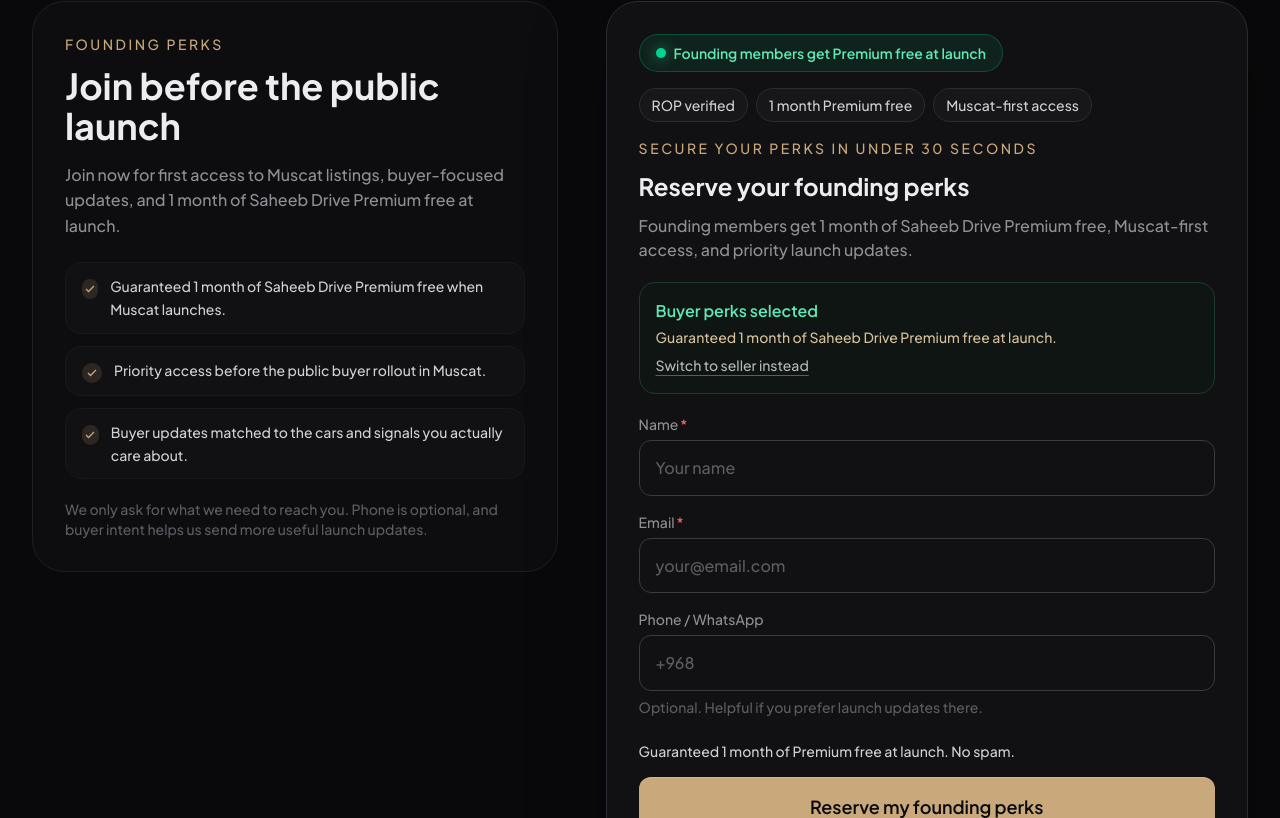
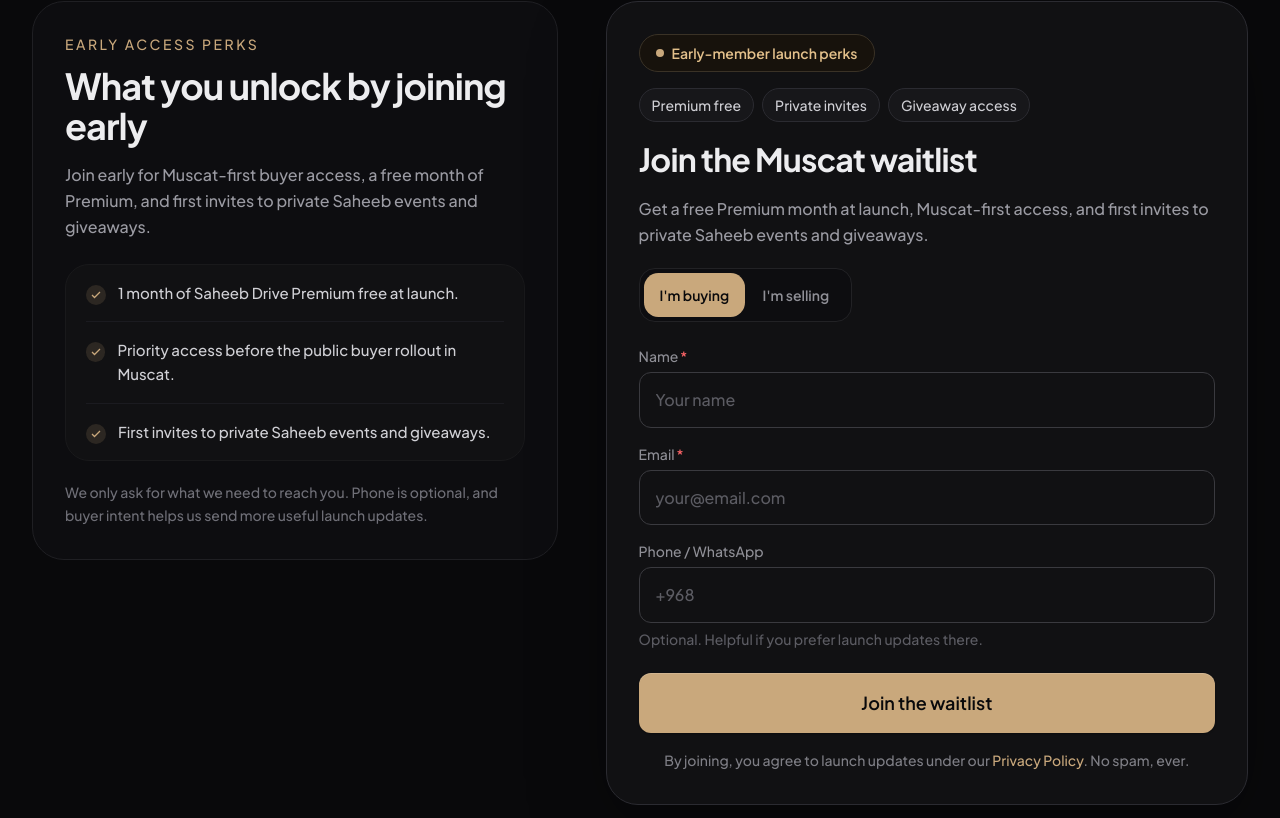
Before and after one commit to matveyco/saheeb-web, a Next.js app: page /en/projects/saheeb-drive in a window 1280 px wide. Shown: the part 1622-2440 px from the top of the page. Built offline with nearby package versions, Linux system fonts and the light colour scheme; no server answers.

Commit message:
Simplify drive waitlist form and unblock Clarity

```diff
--- a/next.config.ts
+++ b/next.config.ts
@@ -9,11 +9,11 @@
   "frame-ancestors 'self'",
   "object-src 'none'",
   "form-action 'self'",
-  "img-src 'self' data: blob: https://www.google-analytics.com https://region1.google-analytics.com https://www.facebook.com https://www.clarity.ms https://c.clarity.ms",
+  "img-src 'self' data: blob: https://www.google-analytics.com https://region1.google-analytics.com https://www.facebook.com https://www.clarity.ms https://scripts.clarity.ms https://c.clarity.ms https://*.clarity.ms",
   "font-src 'self' data:",
   "style-src 'self' 'unsafe-inline'",
-  "script-src 'self' 'unsafe-inline' https://www.googletagmanager.com https://connect.facebook.net https://www.clarity.ms",
-  "connect-src 'self' https://www.google-analytics.com https://region1.google-analytics.com https://www.facebook.com https://connect.facebook.net https://www.clarity.ms https://c.clarity.ms",
+  "script-src 'self' 'unsafe-inline' https://www.googletagmanager.com https://connect.facebook.net https://www.clarity.ms https://scripts.clarity.ms",
+  "connect-src 'self' https://www.google-analytics.com https://region1.google-analytics.com https://www.facebook.com https://connect.facebook.net https://www.clarity.ms https://scripts.clarity.ms https://c.clarity.ms https://*.clarity.ms",
   'upgrade-insecure-requests',
 ].join('; ');
 
--- a/src/components/forms/WaitlistForm.tsx
+++ b/src/components/forms/WaitlistForm.tsx
@@ -86,7 +86,6 @@
   const [isSuccess, setIsSuccess] = useState(false);
   const [submitError, setSubmitError] = useState<string | null>(null);
   const [isCopied, setIsCopied] = useState(false);
-  const [waitlistCount, setWaitlistCount] = useState<number | null>(null);
 
   const sectionRef = useRef<HTMLDivElement>(null);
   const sectionTitleRef = useRef<HTMLHeadingElement>(null);
@@ -96,15 +95,6 @@
 
   const resolvedPageVariant = getResolvedPageVariant(pageVariant);
   const trustPills = (t.raw('trustPills') as string[]) ?? [];
-
-  const formatFoundingMembersCount = useCallback(
-    (count: number) => {
-      const roundedCount = count >= 10 ? Math.floor(count / 10) * 10 : count;
-      const displayCount = roundedCount > 0 ? roundedCount : count;
-      return `${new Intl.NumberFormat(locale).format(displayCount)}+`;
-    },
-    [locale]
-  );
 
   const resolveFieldError = useCallback(
     (
@@ -197,9 +187,9 @@
       if (title) {
         const titleRect = title.getBoundingClientRect();
 
-        if (titleRect.top < 18) {
+        if (titleRect.top < 24) {
           window.scrollBy({
-            top: titleRect.top - 18,
+            top: titleRect.top - 24,
             behavior: 'auto',
           });
         }
@@ -248,7 +238,7 @@
     scrollWaitlistIntoView();
     alignWaitlistViewport();
 
-    [180, 360, 560].forEach((delay) => {
+    [120, 240, 360, 480, 640].forEach((delay) => {
       window.setTimeout(alignWaitlistViewport, delay);
     });
   }, [ensureVisibleFormViewport, scrollWaitlistIntoView]);
@@ -276,35 +266,6 @@
       hasPresetIntent ? 'query_param' : 'direct_view'
     );
   }, [hasPresetIntent, initialIntent, openWaitlist, shouldFocusWaitlist]);
-
-  useEffect(() => {
-    let isActive = true;
-
-    async function loadWaitlistCount() {
-      try {
-        const response = await fetch('/api/waitlist/count', {
-          cache: 'no-store',
-        });
-
-        if (!response.ok) {
-          return;
-        }
-
-        const payload = (await response.json()) as { count?: number };
-        if (!isActive || typeof payload.count !== 'number') {
-          return;
-        }
-
-        setWaitlistCount(payload.count);
-      } catch {}
-    }
-
-    void loadWaitlistCount();
-
-    return () => {
-      isActive = false;
-    };
-  }, []);
 
   useEffect(() => {
     const handleOpenWaitlist = (event: Event) => {
@@ -612,8 +573,6 @@
     }
   };
 
-  const isBuyerIntent = formData.userType === 'buyer';
-
   return (
     <div
       ref={sectionRef}
@@ -663,79 +622,72 @@
             className="scroll-mt-24 rounded-[2rem] border border-[#2B2B31] bg-[#111113] p-4 shadow-[0_24px_80px_rgba(0,0,0,0.28)] sm:p-8 lg:scroll-mt-32"
             data-testid="drive-waitlist-card"
           >
-            <div className="mb-4 sm:mb-5">
+            <div className="space-y-4">
               <div
                 data-testid="drive-waitlist-social-proof"
-                className="inline-flex items-center gap-2 rounded-full border border-emerald-500/30 bg-emerald-500/10 px-3 py-1.5 text-xs font-semibold text-emerald-300 sm:px-4 sm:py-2 sm:text-sm"
+                className="inline-flex items-center gap-2 rounded-full border border-[#3A3226] bg-[#17120C] px-3 py-1.5 text-xs font-semibold text-[#E3C08B] sm:px-4 sm:py-2 sm:text-sm"
               >
-                <span className="h-2.5 w-2.5 rounded-full bg-emerald-400 shadow-[0_0_14px_rgba(52,211,153,0.7)]" />
-                {waitlistCount !== null
-                  ? t('socialProofBadge', {
-                      count: formatFoundingMembersCount(waitlistCount),
-                    })
-                  : t('socialProofFallback')}
+                <span className="h-2 w-2 rounded-full bg-[#C9A87C]" />
+                {t('socialProofBadge')}
               </div>
-              <div className="mt-4 flex flex-wrap gap-2">
-                {trustPills.map((pill, index) => (
+              <div className="flex flex-wrap gap-2">
+                {trustPills.map((pill) => (
                   <span
                     key={pill}
                     className={cn(
-                      'items-center rounded-full border border-[#2B2B31] bg-[#17171A] px-2.5 py-1 text-xs text-[#CFCFD4] sm:px-3 sm:py-1.5 sm:text-sm',
-                      index > 1 ? 'hidden sm:inline-flex' : 'inline-flex'
+                      'inline-flex items-center rounded-full border border-[#2B2B31] bg-[#17171A] px-2.5 py-1 text-xs text-[#CFCFD4] sm:px-3 sm:py-1.5 sm:text-sm'
                     )}
                   >
                     {pill}
                   </span>
                 ))}
               </div>
-              <p className="mt-4 text-xs font-medium uppercase tracking-[0.18em] text-[#C9A87C] sm:text-sm">
-                {t('eyebrow')}
-              </p>
               <h3
                 ref={sectionTitleRef}
                 data-testid="drive-waitlist-title"
-                className="mt-2 text-xl font-bold text-[#EDEDEF] sm:mt-3 sm:text-2xl"
+                className="text-2xl font-bold tracking-tight text-[#EDEDEF] sm:text-[2rem]"
               >
                 {t('title')}
               </h3>
-              <p className="mt-2 text-sm text-[#8F8F96] sm:mt-3 sm:text-base">
+              <p className="max-w-xl text-sm leading-relaxed text-[#9B9BA3] sm:text-base">
                 {t('subtitle')}
               </p>
             </div>
 
-            <div className="mb-4 rounded-2xl border border-[#1E3A2F] bg-[#0E1512] p-3 sm:mb-5 sm:p-4">
-              <p
-                data-testid="drive-form-selected-intent"
-                data-intent={formData.userType}
-                className="text-sm font-semibold text-emerald-300 sm:text-base"
-              >
-                {isBuyerIntent ? t('selectedBuyer') : t('selectedSeller')}
-              </p>
-              <p className="mt-1 text-xs font-medium text-[#D7C09A] sm:text-sm">
-                {isBuyerIntent
-                  ? t('selectedBuyerPerk')
-                  : t('selectedSellerPerk')}
-              </p>
-              <button
-                type="button"
-                data-testid={
-                  isBuyerIntent
-                    ? 'drive-form-intent-seller'
-                    : 'drive-form-intent-buyer'
-                }
-                onClick={() =>
-                  handleIntentSelection(
-                    isBuyerIntent ? 'seller' : 'buyer',
-                    'form_switch_link'
-                  )
-                }
-                className="mt-2 text-sm font-medium text-[#B7B7BE] underline decoration-[#5C5C63] underline-offset-4 transition-colors hover:text-[#EDEDEF]"
-              >
-                {isBuyerIntent ? t('switchToSeller') : t('switchToBuyer')}
-              </button>
+            <div className="mt-5">
+              <div className="inline-grid w-full grid-cols-2 rounded-2xl border border-[#222225] bg-[#0D0D10] p-1 sm:w-auto">
+                <button
+                  type="button"
+                  data-testid="drive-form-intent-buyer"
+                  aria-pressed={formData.userType === 'buyer'}
+                  onClick={() => handleIntentSelection('buyer', 'form_toggle')}
+                  className={cn(
+                    'rounded-[0.9rem] px-4 py-3 text-sm font-semibold transition-colors',
+                    formData.userType === 'buyer'
+                      ? 'bg-[#C9A87C] text-[#09090B]'
+                      : 'text-[#8F8F96] hover:text-[#EDEDEF]'
+                  )}
+                >
+                  {t('buy')}
+                </button>
+                <button
+                  type="button"
+                  data-testid="drive-form-intent-seller"
+                  aria-pressed={formData.userType === 'seller'}
+                  onClick={() => handleIntentSelection('seller', 'form_toggle')}
+                  className={cn(
+                    'rounded-[0.9rem] px-4 py-3 text-sm font-semibold transition-colors',
+                    formData.userType === 'seller'
+                      ? 'bg-[#C9A87C] text-[#09090B]'
+                      : 'text-[#8F8F96] hover:text-[#EDEDEF]'
+                  )}
+                >
+                  {t('sell')}
+                </button>
+              </div>
             </div>
 
-            <div className="grid gap-4">
+            <div className="mt-6 grid gap-4">
               <Input
                 ref={nameInputRef}
                 data-testid="drive-waitlist-name"
@@ -806,16 +758,13 @@
             ) : null}
 
             <div className="mt-6">
-              <p className="text-sm font-medium text-[#D0D0D5]">
-                {t('reassurance')}
-              </p>
               <Button
                 type="submit"
                 variant="primary"
                 size="lg"
                 disabled={isSubmitting}
                 data-testid="drive-waitlist-submit"
-                className="mt-4 w-full"
+                className="w-full"
               >
                 {isSubmitting ? t('submitting') : t('submit')}
               </Button>
--- a/src/components/sections/drive/DriveWaitlistPitch.tsx
+++ b/src/components/sections/drive/DriveWaitlistPitch.tsx
@@ -24,19 +24,23 @@
 
   return (
     <div className="rounded-[2rem] border border-[#1F1F23] bg-[#0D0D10] p-6 sm:p-8">
-      <p className="text-sm font-medium uppercase tracking-[0.18em] text-[#C9A87C]">
+      <p className="text-xs font-medium uppercase tracking-[0.18em] text-[#C9A87C] sm:text-sm">
         {eyebrow}
       </p>
-      <h2 className="mt-3 text-3xl font-bold text-[#EDEDEF] lg:text-4xl">
+      <h2 className="mt-3 text-3xl font-bold tracking-tight text-[#EDEDEF] lg:text-4xl">
         {title}
       </h2>
-      <p className="mt-4 text-[#8F8F96]">{content.waitlistSectionSubtitle}</p>
+      <p className="mt-4 text-sm leading-relaxed text-[#9B9BA3] sm:text-base">
+        {content.waitlistSectionSubtitle}
+      </p>
 
-      <div className="mt-6 space-y-3">
-        {content.waitlistBenefits.map((benefit) => (
+      <div className="mt-6 rounded-[1.5rem] border border-[#19191B] bg-[#111113] px-4 sm:px-5">
+        {content.waitlistBenefits.map((benefit, index) => (
           <div
             key={benefit}
-            className="flex items-start gap-3 rounded-2xl border border-[#19191B] bg-[#111113] px-4 py-3"
+            className={`flex items-start gap-3 py-4 ${
+              index > 0 ? 'border-t border-[#1B1B20]' : ''
+            }`}
           >
             <span className="mt-1 inline-flex h-5 w-5 items-center justify-center rounded-full bg-[#C9A87C]/15 text-[#C9A87C]">
               <svg
@@ -51,14 +55,16 @@
                 <polyline points="20 6 9 17 4 12" />
               </svg>
             </span>
-            <span className="text-sm leading-relaxed text-[#D0D0D5]">
+            <span className="text-sm leading-relaxed text-[#D0D0D5] sm:text-[15px]">
               {benefit}
             </span>
           </div>
         ))}
       </div>
 
-      <p className="mt-5 text-sm text-[#5C5C63]">{content.waitlistFootnote}</p>
+      <p className="mt-5 text-sm leading-relaxed text-[#6F6F77]">
+        {content.waitlistFootnote}
+      </p>
     </div>
   );
 }
--- a/src/messages/en.json
+++ b/src/messages/en.json
@@ -227,7 +227,7 @@
       ]
     },
     "stickyCta": {
-      "title": "Unlock founding perks",
+      "title": "Founder perks",
       "buy": "Buying",
       "sell": "Selling"
     },
@@ -253,24 +253,24 @@
       ]
     },
     "waitlist": {
-      "sectionEyebrow": "Founding Perks",
-      "sectionTitle": "Join before the public launch",
-      "sectionSubtitle": "Founding members get Muscat-first access, priority launch updates, and 1 month of Saheeb Drive Premium free at launch.",
+      "sectionEyebrow": "Early access perks",
+      "sectionTitle": "What you unlock by joining early",
+      "sectionSubtitle": "Early members get a free Premium month at launch, Muscat-first access, and first invites to private Saheeb events and giveaways.",
       "benefits": [
-        "Guaranteed 1 month of Saheeb Drive Premium free at launch.",
-        "Priority access before the public Muscat rollout.",
-        "Launch updates matched to whether you're buying or selling."
+        "1 month of Saheeb Drive Premium free at launch.",
+        "First invites to private Saheeb events and giveaways.",
+        "Muscat-first access before the public rollout."
       ],
-      "footnote": "We only ask for what we need to reach you. Phone is optional. Buyer/seller intent helps us tailor launch updates.",
+      "footnote": "We keep the form short. Phone is optional, and buyer/seller helps us send the right launch updates.",
       "eyebrow": "Secure your perks in under 30 seconds",
-      "title": "Reserve your founding perks",
-      "subtitle": "Founding members get 1 month of Saheeb Drive Premium free, Muscat-first access, and priority launch updates.",
-      "socialProofBadge": "Founding members get Premium free at launch",
-      "socialProofFallback": "Founding perks now open",
+      "title": "Join the Muscat waitlist",
+      "subtitle": "Get a free Premium month at launch, Muscat-first access, and first invites to private Saheeb events and giveaways.",
+      "socialProofBadge": "Early-member launch perks",
+      "socialProofFallback": "Founder perks included",
       "trustPills": [
-        "ROP verified",
-        "1 month Premium free",
-        "Muscat-first access"
+        "Premium free",
+        "Private invites",
+        "Giveaway access"
       ],
       "nameLabel": "Name",
       "emailLabel": "Email",
@@ -296,7 +296,7 @@
       "privacyLinePrefix": "By joining, you agree to launch updates under our",
       "privacyLineSuffix": ". No spam, ever.",
       "reassurance": "Guaranteed 1 month of Premium free at launch. No spam.",
-      "submit": "Reserve my founding perks",
+      "submit": "Join the waitlist",
       "submitting": "Joining...",
       "success": {
         "title": "You're on the list.",
@@ -354,11 +354,11 @@
             "description": "Surface the issues buyers worry about before you waste a call, a drive, or a weekend."
           }
         ],
-        "waitlistSectionSubtitle": "Join now for first access to Muscat listings, buyer-focused updates, and 1 month of Saheeb Drive Premium free at launch.",
+        "waitlistSectionSubtitle": "Join early for Muscat-first buyer access, a free month of Premium, and first invites to private Saheeb events and giveaways.",
         "waitlistBenefits": [
-          "Guaranteed 1 month of Saheeb Drive Premium free when Muscat launches.",
+          "1 month of Saheeb Drive Premium free at launch.",
           "Priority access before the public buyer rollout in Muscat.",
-          "Buyer updates matched to the cars and signals you actually care about."
+          "First invites to private Saheeb events and giveaways."
         ],
         "waitlistFootnote": "We only ask for what we need to reach you. Phone is optional, and buyer intent helps us send more useful launch updates.",
         "faqSubtitle": "The answers buyers usually want before they trust a new place to search for their next car.",
@@ -373,7 +373,7 @@
           },
           {
             "question": "What do I get by joining now?",
-            "answer": "You'll get launch updates, early access before the public rollout, and a guaranteed 1 month of Saheeb Drive Premium free at launch."
+            "answer": "You'll get early access before the public rollout, a guaranteed 1 month of Saheeb Drive Premium free at launch, and first invites to private Saheeb events and giveaways."
           },
           {
             "question": "What does it cost to use?",
@@ -401,11 +401,11 @@
             "description": "Reach buyers who are actively looking, not just browsing and sending low-quality messages."
           }
         ],
-        "waitlistSectionSubtitle": "Join as a founding seller to get priority onboarding, early listing access, and 1 month of Saheeb Drive Premium free at launch.",
+        "waitlistSectionSubtitle": "Join early as a seller for priority onboarding, a free month of Premium, and first invites to private Saheeb events and giveaways.",
         "waitlistBenefits": [
-          "Guaranteed 1 month of Saheeb Drive Premium free when Muscat launches.",
-          "Priority onboarding for the first Muscat seller wave.",
-          "Seller-first updates on pricing, listing readiness, and verified demand."
+          "1 month of Saheeb Drive Premium free at launch.",
+          "Priority seller onboarding before the public rollout.",
+          "First invites to private Saheeb events and giveaways."
         ],
         "waitlistFootnote": "We only ask for what we need to reach you. Phone is optional, and seller intent helps us prepare the right onboarding and launch messages.",
         "faqSubtitle": "The questions sellers usually ask before trusting a new marketplace with their next listing.",
```
Also changed, not shown: scripts/drive-funnel-smoke.mjs (+5 -3 lines), src/messages/ar.json.
